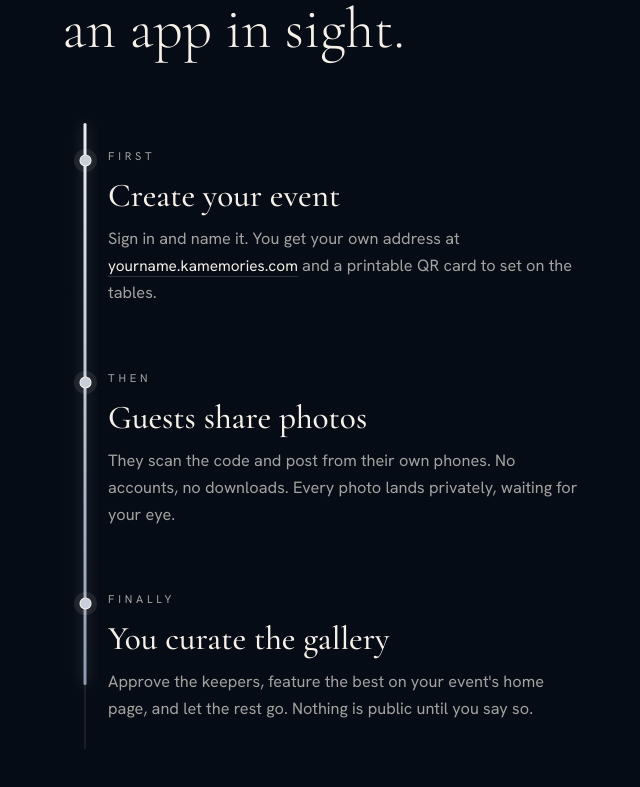
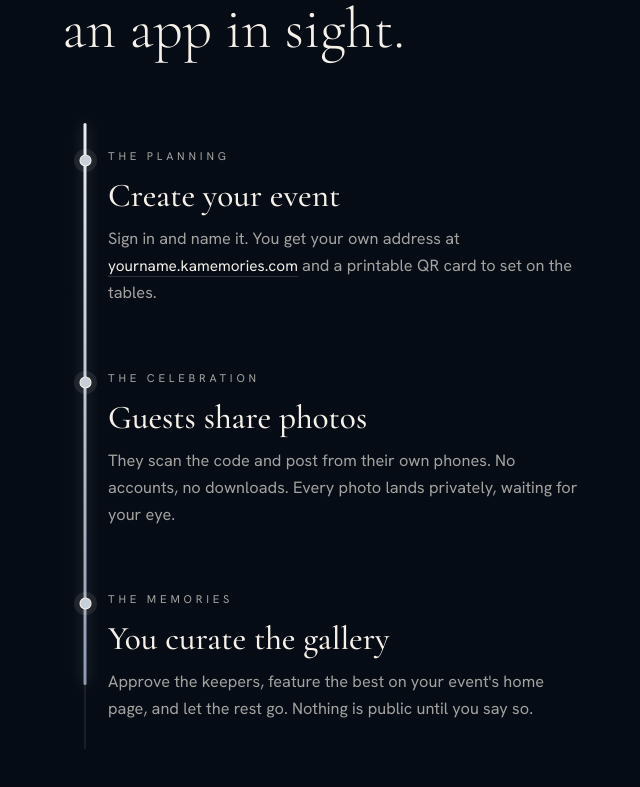
Before and after one commit to shizzoobies/kamemories, a website: page public/home.html in a window 1280 px wide. Shown: the part 1019-1806 px from the top of the page, without its empty margins (78-718 px from the left). Drawn offline with nearby package versions, Linux system fonts and the light colour scheme.

Commit message:
Rename the how-it-works cues to The Planning, The Celebration, The Memories

```diff
--- a/public/home.html
+++ b/public/home.html
@@ -52,7 +52,7 @@
       <article class="cine-step">
         <span class="cine-step-dot" aria-hidden="true"></span>
         <div class="cine-step-body">
-          <p class="cine-step-when">First</p>
+          <p class="cine-step-when">The Planning</p>
           <h3>Create your event</h3>
           <p>Sign in and name it. You get your own address at <span class="mono">yourname.kamemories.com</span> and a printable QR card to set on the tables.</p>
         </div>
@@ -60,7 +60,7 @@
       <article class="cine-step">
         <span class="cine-step-dot" aria-hidden="true"></span>
         <div class="cine-step-body">
-          <p class="cine-step-when">Then</p>
+          <p class="cine-step-when">The Celebration</p>
           <h3>Guests share photos</h3>
           <p>They scan the code and post from their own phones. No accounts, no downloads. Every photo lands privately, waiting for your eye.</p>
         </div>
@@ -68,7 +68,7 @@
       <article class="cine-step">
         <span class="cine-step-dot" aria-hidden="true"></span>
         <div class="cine-step-body">
-          <p class="cine-step-when">Finally</p>
+          <p class="cine-step-when">The Memories</p>
           <h3>You curate the gallery</h3>
           <p>Approve the keepers, feature the best on your event's home page, and let the rest go. Nothing is public until you say so.</p>
         </div>
```
